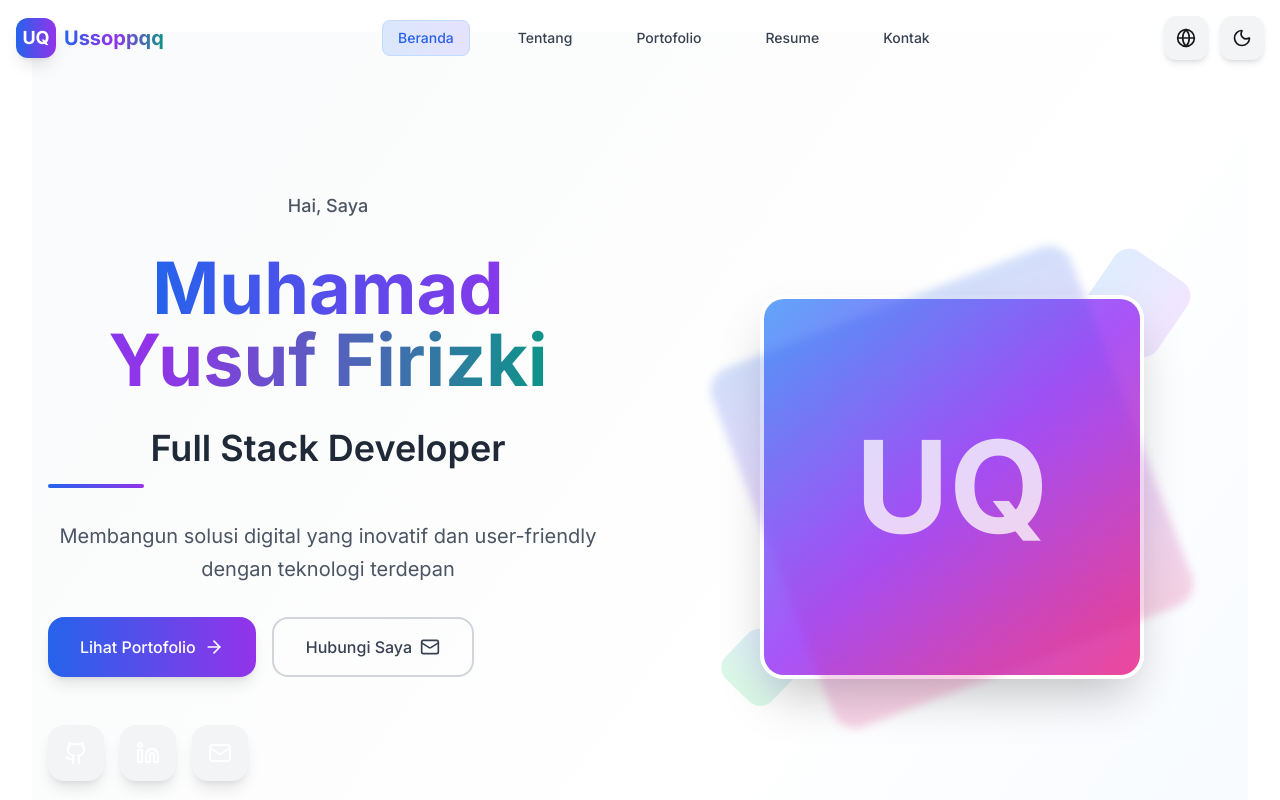
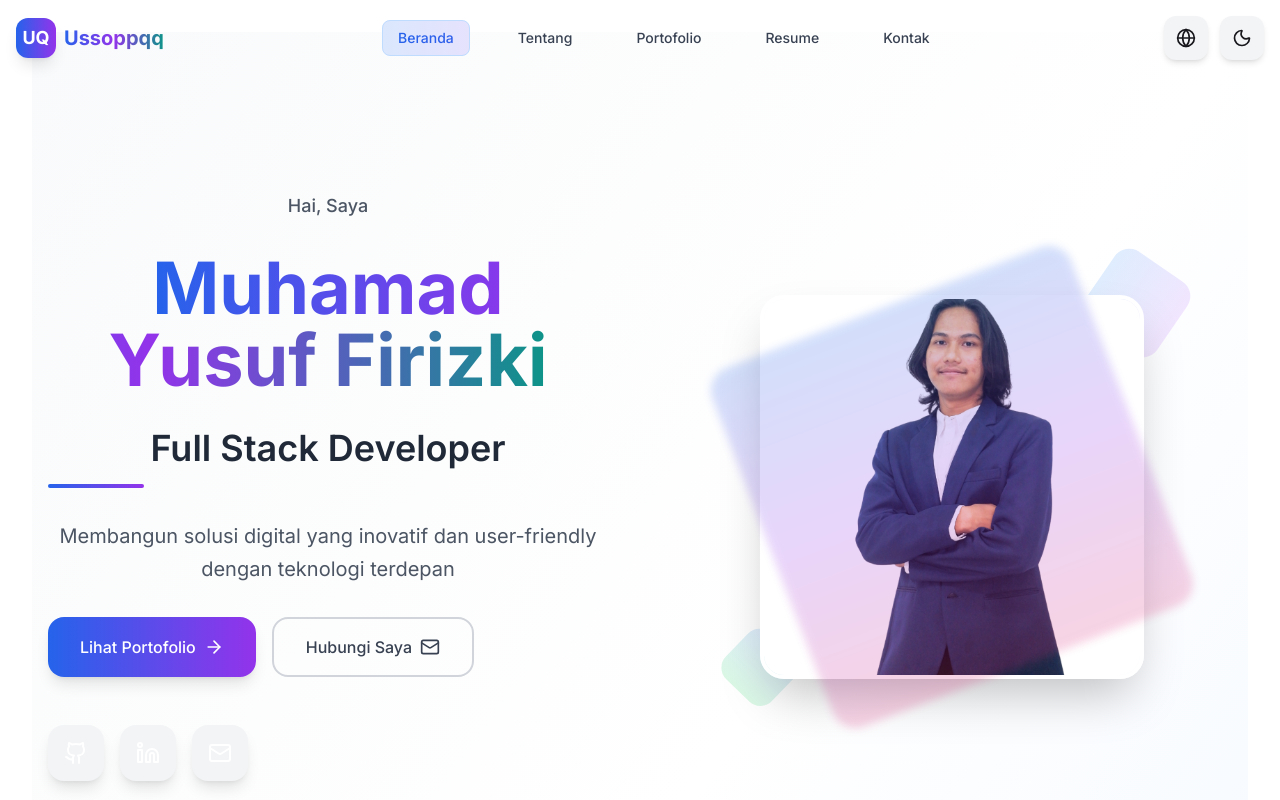
Before and after one commit to ussoppqq/my-portfolio, a React (Vite) app: page / in a window 1280 px wide. Shown: the top 800 px of the page. Built offline with nearby package versions, Linux system fonts and the light colour scheme.

Commit message:
add assets and update home and portfolio

```diff
--- a/src/pages/Home.jsx
+++ b/src/pages/Home.jsx
@@ -161,7 +161,15 @@ const Home = () => {
                                 {/* Profile Image Container */}
                                 <div className="relative w-full h-full rounded-3xl overflow-hidden border-4 border-white dark:border-gray-800 shadow-2xl">
                                     <div className="w-full h-full bg-gradient-to-br from-blue-400 via-purple-500 to-pink-500 flex items-center justify-center">
-                    <span className="text-9xl font-bold text-white">UQ</span>
+                                        {/* <span className="text-9xl font-bold text-white">UQ</span> */}
+                                        <div className="w-full h-full bg-gradient-to-br from-blue-400 via-purple-500 to-pink-500 flex items-center justify-center">
+                                            <img
+                                                src="src/assets/Data-Master-(AUSG)-Muhammad _Yusuf_Firizki.png"
+                                                alt="Profile"
+                                                className="w-full h-full object-cover"
+                                            />
+                                        </div>
+
                                     </div>
                                 </div>
 
--- a/src/pages/Portfolio.jsx
+++ b/src/pages/Portfolio.jsx
@@ -135,7 +135,7 @@ const ProjectCard = ({ project, index }) => {
         </div>
 
         {/* Featured Badge */}
-        {project.featured && (
+        {/* {project.featured && (
           <div className="absolute top-4 right-4">
             <motion.div
               animate={{ rotate: [0, 5, -5, 0] }}
@@ -146,7 +146,7 @@ const ProjectCard = ({ project, index }) => {
               <span>Featured</span>
             </motion.div>
           </div>
-        )}
+        )} */}
 
         {/* Quick Action Buttons */}
         <div className="absolute bottom-4 right-4 flex space-x-2 opacity-0 group-hover:opacity-100 transition-opacity duration-300">
```
Also changed, not shown: src/assets/Data-Master-(AUSG)-Muhammad _Yusuf_Firizki.png (added). Lines whose indentation alone changed are shown as unchanged.
